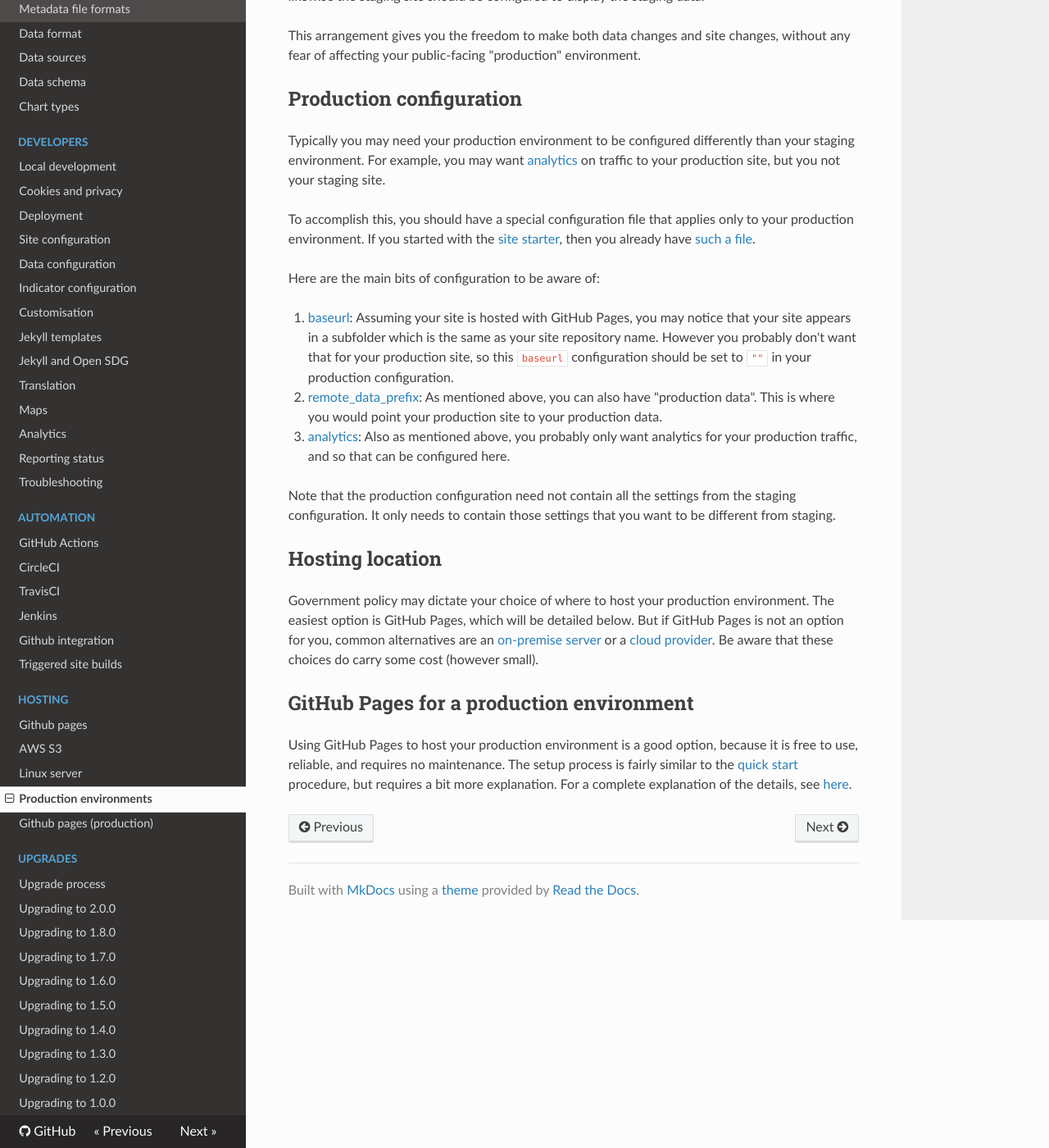
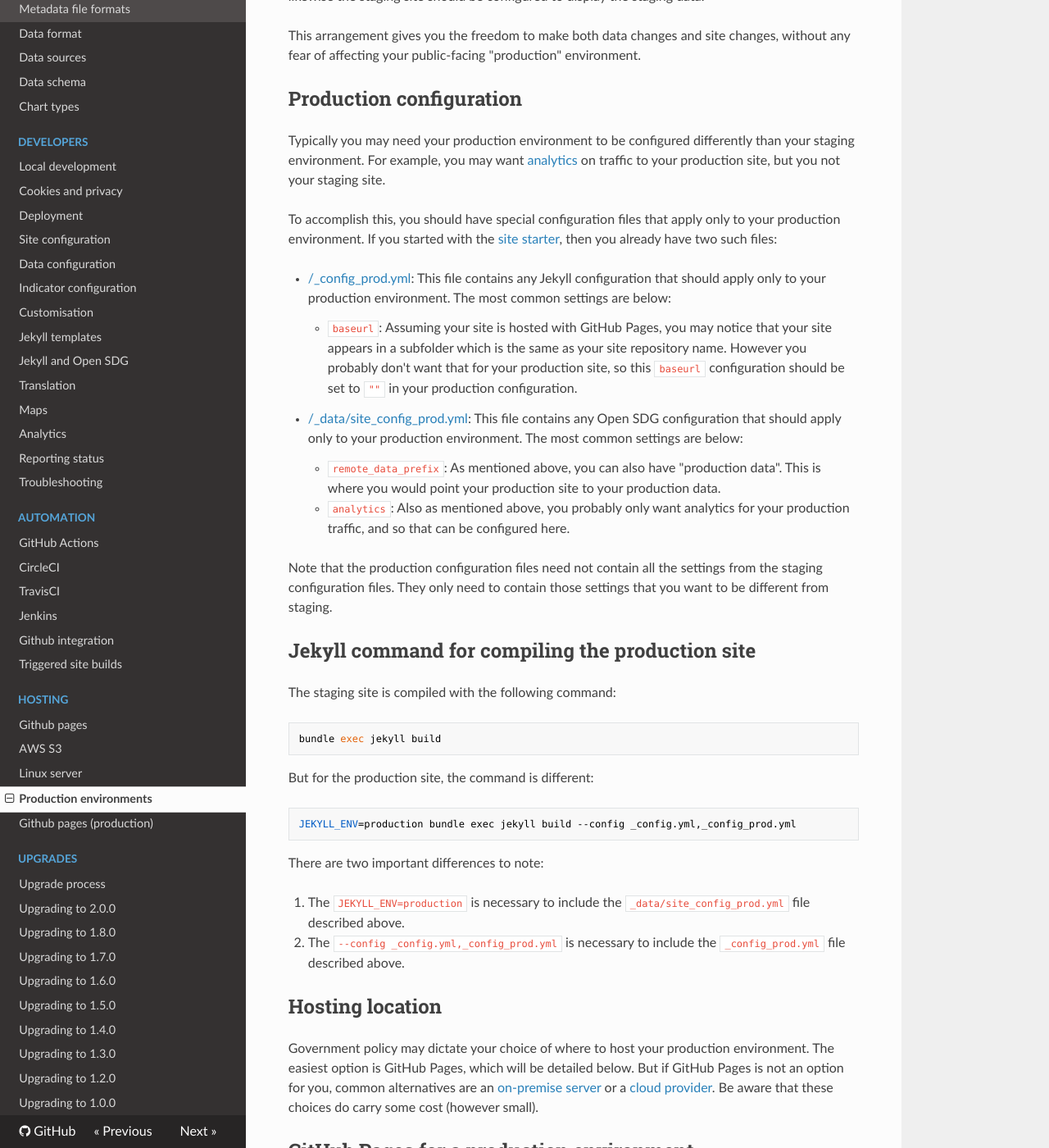
Before and after one commit to open-sdg/open-sdg, an MkDocs documentation site: the page built from docs/hosting/production.md, in a window 1280 px wide and 1400 px high, scrolled down 616 px. Shown: the whole window at 82% size. Built offline with MkDocs 1.6.1, drawn with Linux system fonts in a browser that asks for light colours; nearby versions of some CDN libraries.

Commit message:
Documentation fixes related to analytics and production config

````diff
--- a/docs/hosting/production.md
+++ b/docs/hosting/production.md
@@ -19,15 +19,34 @@ This arrangement gives you the freedom to make both data changes and site change
 
 Typically you may need your production environment to be configured differently than your staging environment. For example, you may want [analytics](../analytics.md) on traffic to your production site, but you not your staging site.
 
-To accomplish this, you should have a special configuration file that applies only to your production environment. If you started with the [site starter](https://github.com/open-sdg/open-sdg-site-starter), then you already have [such a file](https://github.com/open-sdg/open-sdg-site-starter/blob/develop/_config_prod.yml).
+To accomplish this, you should have special configuration files that apply only to your production environment. If you started with the [site starter](https://github.com/open-sdg/open-sdg-site-starter), then you already have two such files:
 
-Here are the main bits of configuration to be aware of:
+* [/_config_prod.yml](https://github.com/open-sdg/open-sdg-site-starter/blob/develop/_config_prod.yml): This file contains any Jekyll configuration that should apply only to your production environment. The most common settings are below:
+    * `baseurl`: Assuming your site is hosted with GitHub Pages, you may notice that your site appears in a subfolder which is the same as your site repository name. However you probably don't want that for your production site, so this `baseurl` configuration should be set to `""` in your production configuration.
+* [/_data/site_config_prod.yml](https://github.com/open-sdg/open-sdg-site-starter/blob/develop/_data/site_config_prod.yml): This file contains any Open SDG configuration that should apply only to your production environment. The most common settings are below:
+    * `remote_data_prefix`: As mentioned above, you can also have "production data". This is where you would point your production site to your production data.
+    * `analytics`: Also as mentioned above, you probably only want analytics for your production traffic, and so that can be configured here.
 
-1. [baseurl](https://github.com/open-sdg/open-sdg-site-starter/blob/develop/_config_prod.yml#L14): Assuming your site is hosted with GitHub Pages, you may notice that your site appears in a subfolder which is the same as your site repository name. However you probably don't want that for your production site, so this `baseurl` configuration should be set to `""` in your production configuration.
-2. [remote_data_prefix](https://github.com/open-sdg/open-sdg-site-starter/blob/develop/_config_prod.yml#L17): As mentioned above, you can also have "production data". This is where you would point your production site to your production data.
-3. [analytics](https://github.com/open-sdg/open-sdg-site-starter/blob/develop/_config_prod.yml#L19): Also as mentioned above, you probably only want analytics for your production traffic, and so that can be configured here.
+Note that the production configuration files need not contain all the settings from the staging configuration files. They only need to contain those settings that you want to be different from staging.
 
-Note that the production configuration need not contain all the settings from the staging configuration. It only needs to contain those settings that you want to be different from staging.
+## Jekyll command for compiling the production site
+
+The staging site is compiled with the following command:
+
+```
+bundle exec jekyll build
+```
+
+But for the production site, the command is different:
+
+```
+JEKYLL_ENV=production bundle exec jekyll build --config _config.yml,_config_prod.yml
+```
+
+There are two important differences to note:
+
+1. The `JEKYLL_ENV=production` is necessary to include the `_data/site_config_prod.yml` file described above.
+2. The `--config _config.yml,_config_prod.yml` is necessary to include the `_config_prod.yml` file described above.
 
 ## Hosting location
 
````
Also changed, not shown: docs/analytics.md (+6 -2 lines).
